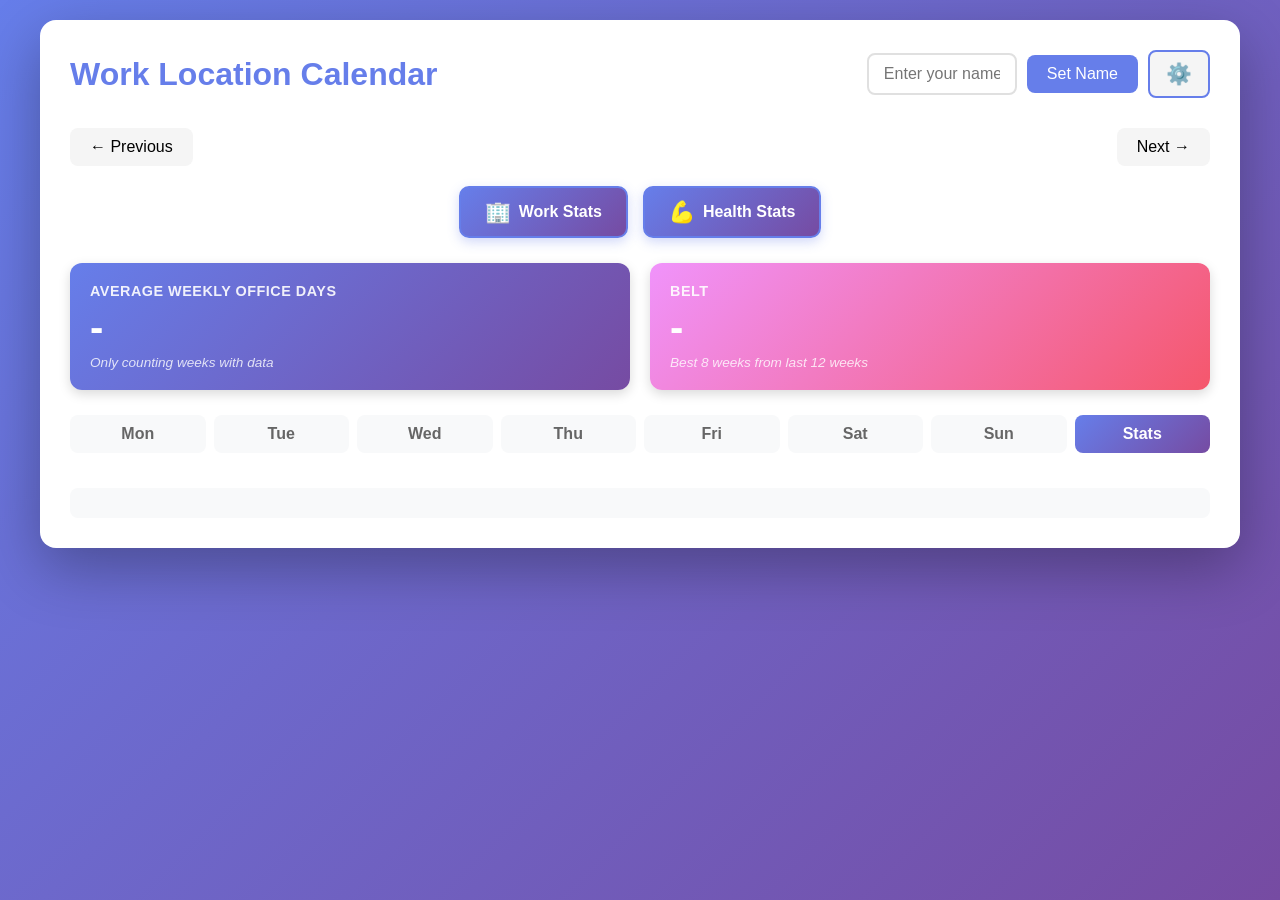
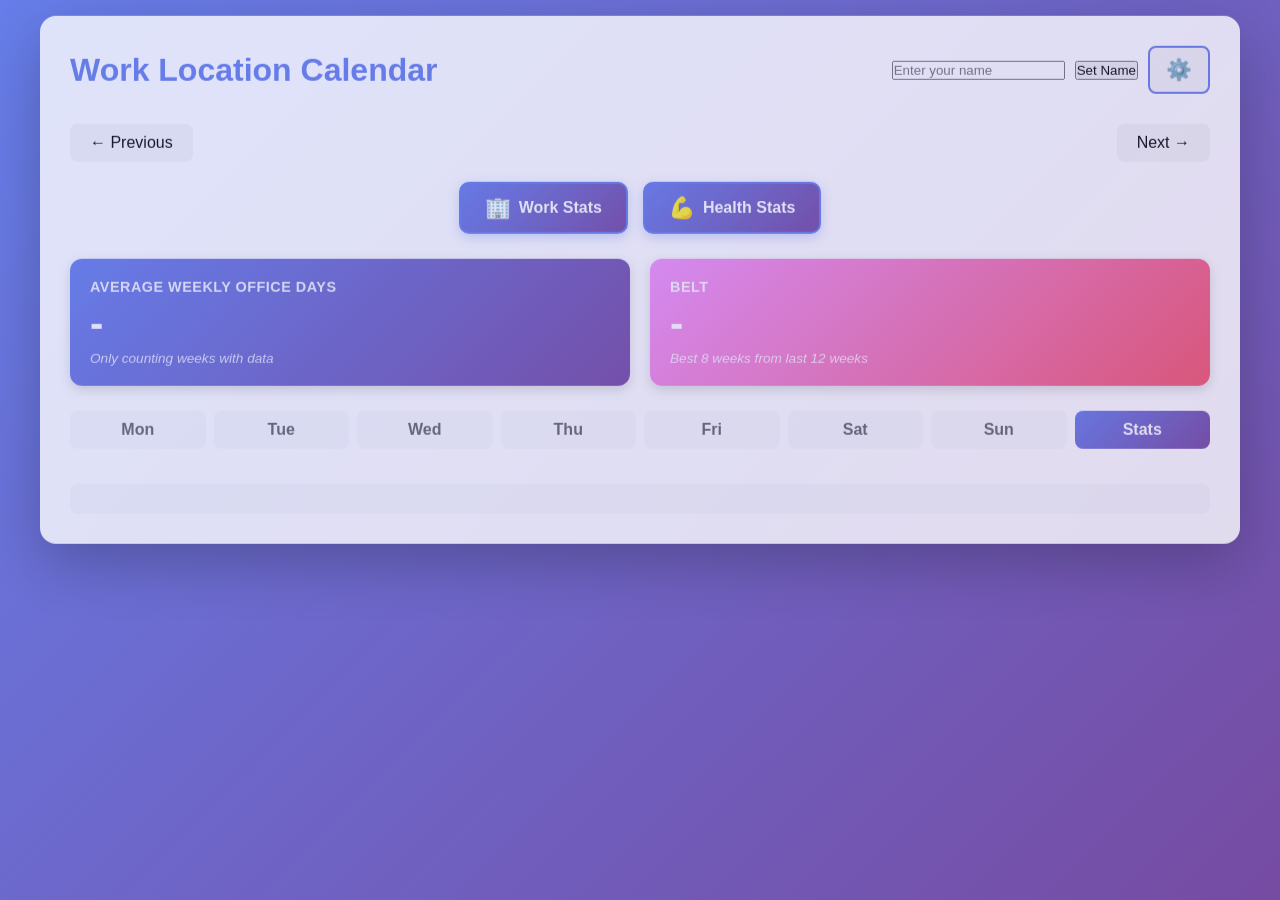

Show user name in header, real Google logo, fix signed-out "Loading…"

--- a/styles.css
+++ b/styles.css
@@ -55,34 +55,26 @@ h1 {
     flex-wrap: wrap;
 }
 
-#userName {
-    padding: 10px 15px;
-    border: 2px solid #e0e0e0;
+.user-display {
+    display: inline-flex;
+    align-items: center;
+    gap: 8px;
+    padding: 8px 14px;
+    background: #f5f5f5;
+    border: 1px solid #e0e0e0;
     border-radius: 8px;
-    font-size: 1rem;
-    transition: border-color 0.3s;
-    width: 150px;
+    font-size: 0.95rem;
+    font-weight: 600;
+    color: #333;
+    max-width: 220px;
+    white-space: nowrap;
+    overflow: hidden;
+    text-overflow: ellipsis;
 }
 
-#userName:focus {
-    outline: none;
-    border-color: #667eea;
-}
-
-#setUserName {
-    padding: 10px 20px;
-    background: #667eea;
-    color: white;
-    border: none;
-    border-radius: 8px;
-    font-size: 1rem;
-    cursor: pointer;
-    transition: background 0.3s;
-    font-weight: 500;
-}
-
-#setUserName:hover {
-    background: #5568d3;
+.user-display::before {
+    content: "👤";
+    font-size: 0.95rem;
 }
 
 .google-signin-btn {
@@ -109,13 +101,8 @@ h1 {
     display: inline-flex;
     align-items: center;
     justify-content: center;
-    width: 20px;
-    height: 20px;
-    border-radius: 50%;
-    background: linear-gradient(135deg, #4285f4, #ea4335 60%, #fbbc05);
-    color: white;
-    font-weight: 700;
-    font-size: 0.85rem;
+    width: 18px;
+    height: 18px;
 }
 
 .signout-btn {
